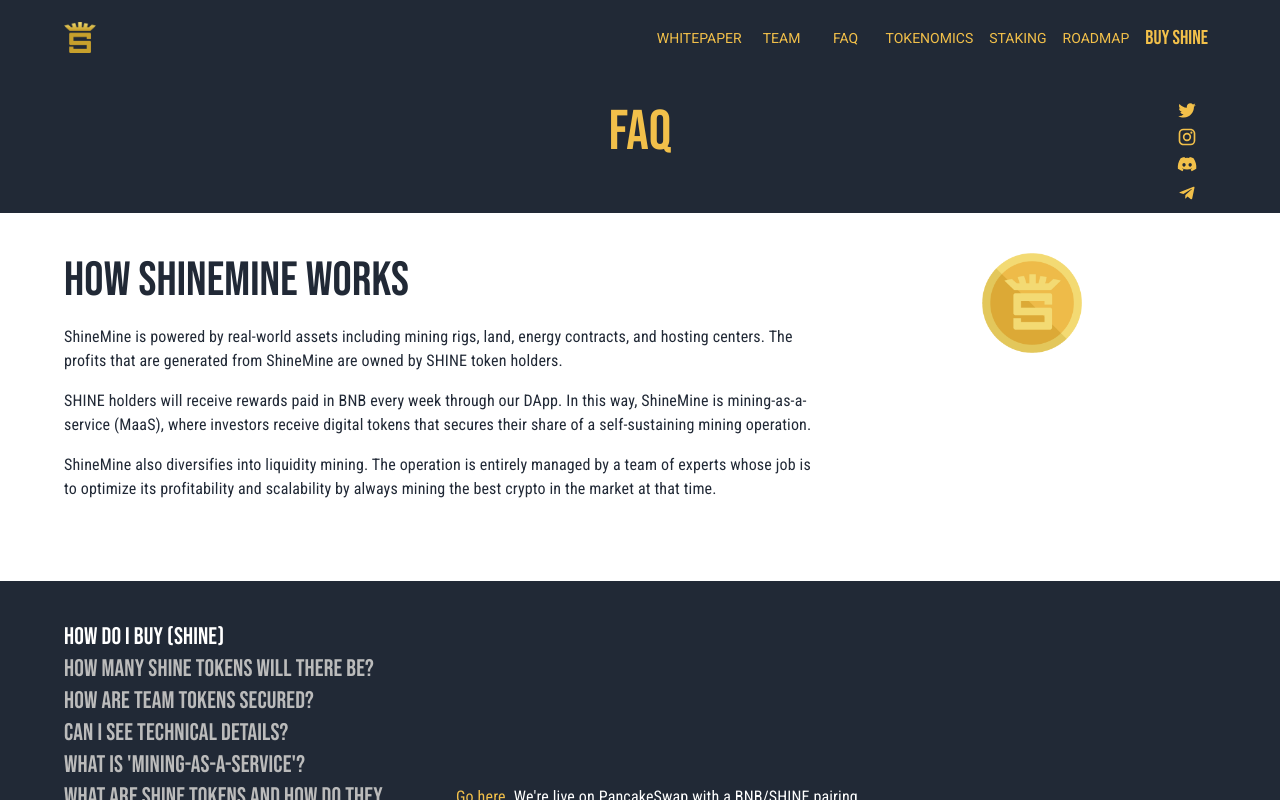
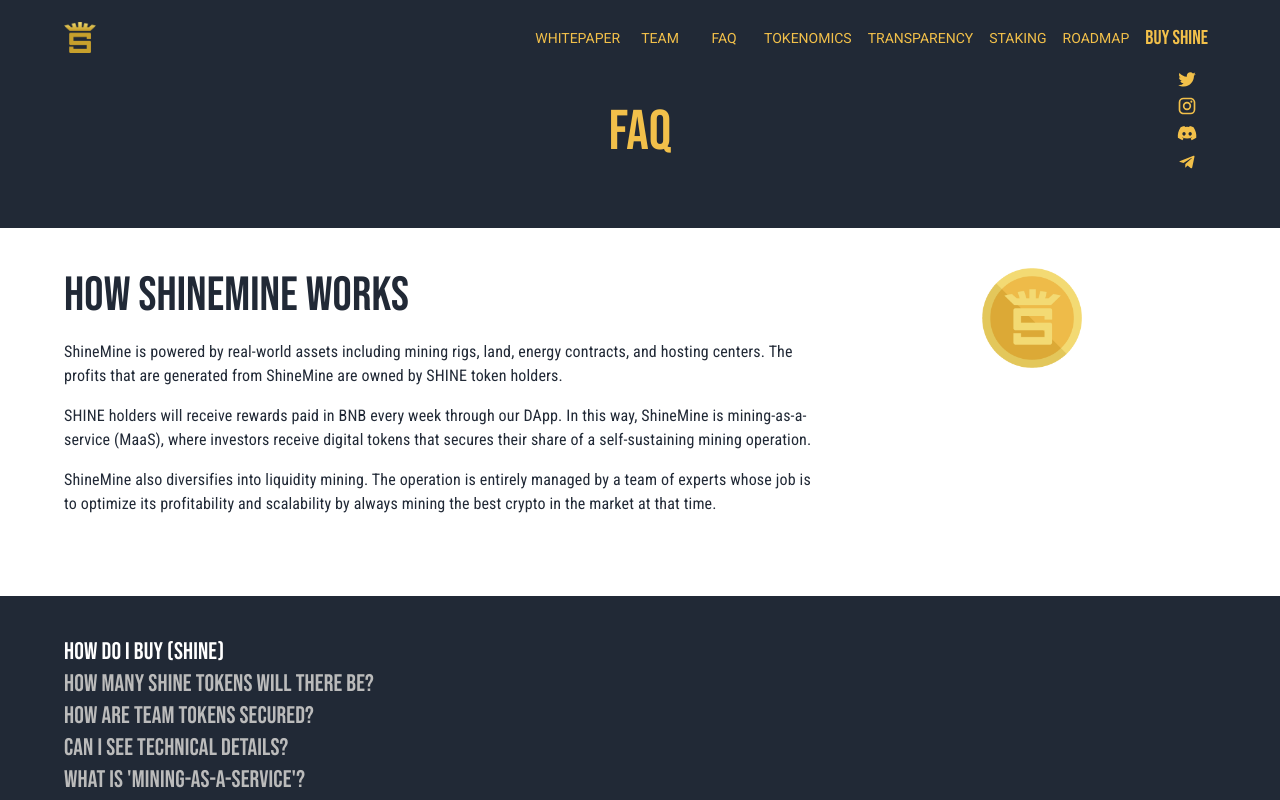
Before and after one commit to Joshuatanderson/shine-site-0, a Next.js app: page /faq in a window 1280 px wide. Shown: the top 800 px of the page. Built offline with nearby package versions, Linux system fonts and the light colour scheme.

Commit message:
feat: fix link overlap

```diff
--- a/components/Header.tsx
+++ b/components/Header.tsx
@@ -36,6 +36,10 @@ const pages = [
     {
         display: "Tokenomics",
         path: "tokenomics",
+    },
+    {
+        display: "Transparency",
+        path: "transparency",
     },
     {
         display: "staking",
--- a/components/TitleBar.tsx
+++ b/components/TitleBar.tsx
@@ -40,7 +40,7 @@ const classes = {
         //     hsl(191deg 100% 21%) 74%,
         //     hsl(187deg 97% 23%) 100%
         // );`,
-        paddingBottom: "48px",
+        paddingBottom: "63px",
     },
 };
 
@@ -58,7 +58,7 @@ const TitleBar = ({ title, children }: TitleBarProps) => {
                     item
                     xs={1}
                     flexDirection="column"
-                    sx={{ position: "absolute", right: 20 }}
+                    sx={{ position: "absolute", right: 20, top: 45 }}
                 >
                     <Link
                         target="_blank"
```
